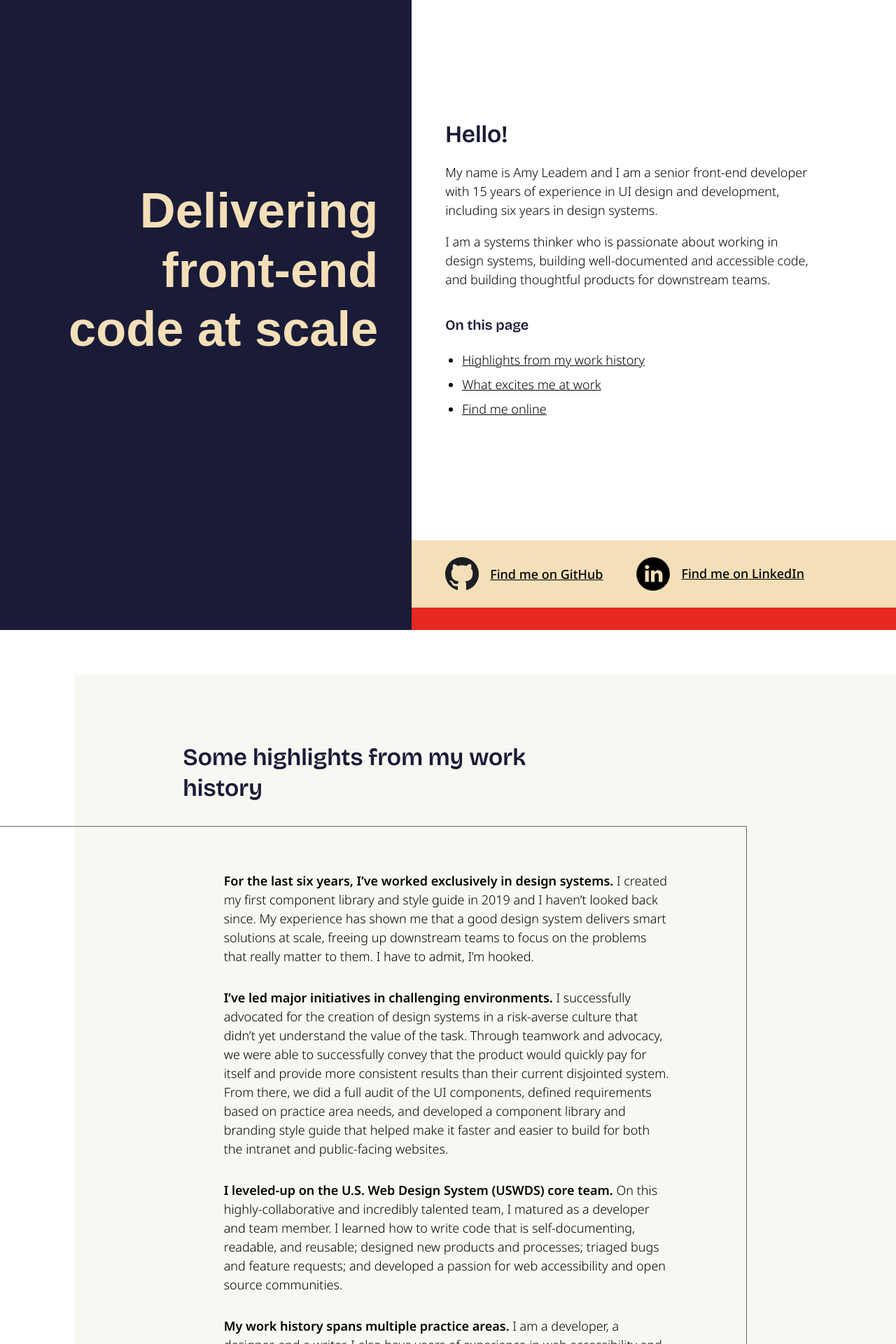
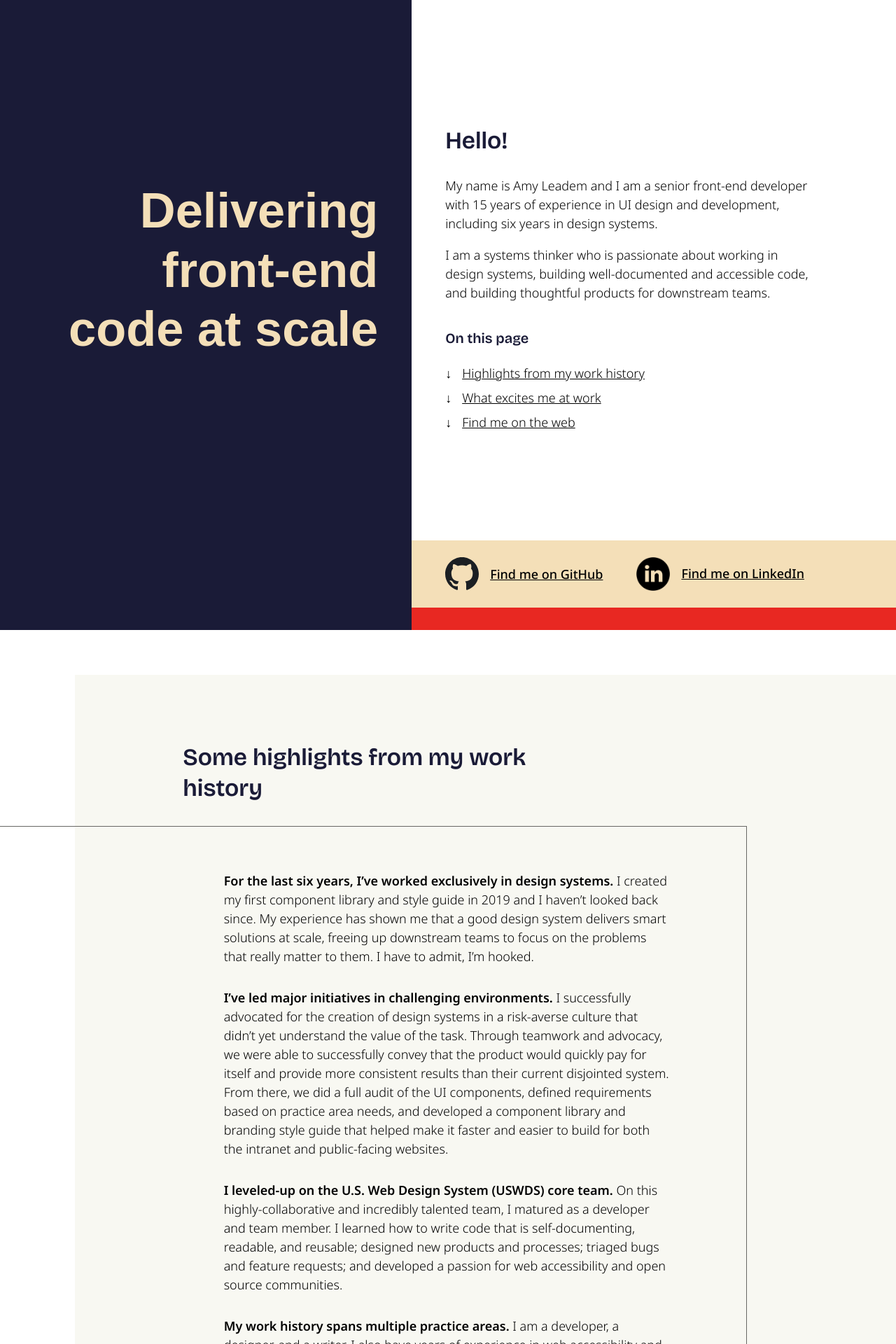
Before and after one commit to amyleadem/amyleadem.github.io, a Jekyll site: the page built from index.md, in a window 1280 px wide. Shown: the top 1920 px of the page at 70% size. Built offline with Jekyll 4.4.1, drawn with Linux system fonts in a browser that asks for light colours; some web fonts are replaced.

Commit message:
Clean up code; make code reusable

```diff
--- a/_styles/_base.scss
+++ b/_styles/_base.scss
@@ -12,7 +12,7 @@ html {
 }
 
 body {
-  background: white;
+  background: $color-site-background;
   font-family: $font-body;
 }
 
--- a/assets/css/styles.css
+++ b/assets/css/styles.css
@@ -1,3 +1,4 @@
+@charset "UTF-8";
 @import url("https://fonts.googleapis.com/css2?family=Bricolage+Grotesque:opsz,wght@12..96,200..800&family=Noto+Sans:ital,wght@0,100..900;1,100..900&family=Unbounded:wght@200..900&display=swap");
 /*! modern-normalize v3.0.1 | MIT License | https://github.com/sindresorhus/modern-normalize */
 /*
@@ -15,9 +16,7 @@ Use a better box model (opinionated).
 
 html {
   /* Improve consistency of default fonts in all browsers. (https://github.com/sindresorhus/modern-normalize/issues/3) */
-  font-family:
-    system-ui, "Segoe UI", Roboto, Helvetica, Arial, sans-serif,
-    "Apple Color Emoji", "Segoe UI Emoji";
+  font-family: system-ui, "Segoe UI", Roboto, Helvetica, Arial, sans-serif, "Apple Color Emoji", "Segoe UI Emoji";
   line-height: 1.15; /* 1. Correct the line height in all browsers. */
   -webkit-text-size-adjust: 100%; /* 2. Prevent adjustments of font size after orientation changes in iOS. */
   tab-size: 4; /* 3. Use a more readable tab size (opinionated). */
@@ -51,8 +50,7 @@ code,
 kbd,
 samp,
 pre {
-  font-family:
-    ui-monospace, SFMono-Regular, Consolas, "Liberation Mono", Menlo, monospace; /* 1 */
+  font-family: ui-monospace, SFMono-Regular, Consolas, "Liberation Mono", Menlo, monospace; /* 1 */
   font-size: 1em; /* 2 */
 }
 
@@ -116,9 +114,9 @@ textarea {
 Correct the inability to style clickable types in iOS and Safari.
 */
 button,
-[type="button"],
-[type="reset"],
-[type="submit"] {
+[type=button],
+[type=reset],
+[type=submit] {
   -webkit-appearance: button;
 }
 
@@ -148,7 +146,7 @@ Correct the cursor style of increment and decrement buttons in Safari.
 1. Correct the odd appearance in Chrome and Safari.
 2. Correct the outline style in Safari.
 */
-[type="search"] {
+[type=search] {
   -webkit-appearance: textfield; /* 1 */
   outline-offset: -2px; /* 2 */
 }
@@ -190,7 +188,7 @@ html {
   }
 }
 body {
-  background: white;
+  background: #fff;
   font-family: "Noto Sans", sans-serif;
 }
 
@@ -201,8 +199,7 @@ body {
 a {
   color: #1b1b1b;
 }
-a:visited,
-a:active {
+a:visited, a:active {
   color: #1b1b1b;
 }
 a:hover {
@@ -349,18 +346,15 @@ h4 {
 }
 
 .button {
-  background-color: white;
-  border: 1px solid #686765;
+  background-color: #383b85;
   display: inline-block;
+  font-size: 1.125rem;
   font-weight: 500;
-  margin-top: calc(8px * 2) !important;
-  padding: calc(8px * 1) calc(8px * 3);
+  padding: calc(8px * 2) calc(8px * 4);
   text-decoration: none;
 }
-.button,
-.button:visited,
-.button:active {
-  color: #1a1b37;
+.button, .button:visited, .button:active {
+  color: #f8f8f2;
 }
 
 .unstyled-list {
@@ -369,9 +363,118 @@ h4 {
   list-style: none;
 }
 
-section > h2 {
+.highlight-section {
+  display: grid;
+  grid-template-columns: repeat(12, 1fr);
+  grid-column-gap: 0px;
+  grid-column: 1/13;
+  margin-block: calc(8px * 8);
+}
+.highlight-section > h2 {
+  grid-column: 2/11;
   margin-bottom: calc(8px * 2);
   margin-top: 0;
+  padding-bottom: calc(8px * 2);
+  padding-left: calc(8px * 6);
+  padding-top: calc(8px * 8);
+}
+@media screen and (min-width: 900px) {
+  .highlight-section > h2 {
+    grid-column: 3/9;
+    padding-top: calc(8px * 12);
+  }
+}
+.highlight-section .background-offset {
+  background: #fff;
+}
+.highlight-section .background-offset:last-child {
+  height: calc(8px * 12);
+}
+.highlight-section ul {
+  padding: 0;
+  margin: 0;
+  list-style: none;
+  grid-column: 4/10;
+  margin-block: calc(8px * 6);
+}
+.highlight-section ul li {
+  padding-block: calc(8px * 2);
+}
+
+.right-section {
+  background: #f8f8f2;
+}
+.right-section .background-offset {
+  grid-column: 1/2;
+}
+.right-section .list-wrapper {
+  display: grid;
+  grid-template-columns: repeat(11, 1fr);
+  grid-column-gap: 0px;
+  border: 1px solid #686765;
+  border-left: none;
+  grid-column: 1/12;
+}
+.right-section ul {
+  grid-column: 3/11;
+}
+@media screen and (min-width: 900px) {
+  .right-section .list-wrapper {
+    display: grid;
+    grid-template-columns: repeat(10, 1fr);
+    grid-column-gap: 0px;
+    grid-column: 1/11;
+  }
+  .right-section ul {
+    grid-column: 4/10;
+  }
+}
+
+.left-section {
+  background: #1a1b37;
+}
+.left-section h2 {
+  color: #f4dfb8;
+}
+.left-section .background-offset {
+  grid-column: 12/13;
+}
+.left-section .list-wrapper {
+  display: grid;
+  grid-template-columns: repeat(11, 1fr);
+  grid-column-gap: 0px;
+  border: 1px solid #f4dfb8;
+  border-right: none;
+  grid-column: 2/13;
+}
+.left-section .list-wrapper .background-offset {
+  grid-column: 11/12;
+  height: 100%;
+}
+.left-section ul {
+  grid-column: 2/10;
+}
+.left-section ul li {
+  color: #f8f8f2;
+}
+@media screen and (min-width: 900px) {
+  .left-section .list-wrapper {
+    display: grid;
+    grid-template-columns: repeat(10, 1fr);
+    grid-column-gap: 0px;
+    grid-column: 3/13;
+  }
+  .left-section .list-wrapper .background-offset {
+    grid-column: 10/12;
+    height: 100%;
+  }
+  .left-section ul {
+    grid-column: 2/8;
+  }
+  .left-section .background-offset {
+    grid-column: 12/13;
+    height: 100%;
+  }
 }
 
 #intro-screen {
@@ -413,9 +516,7 @@ section > h2 {
   grid-column: 2/12;
   margin-block: calc(8px * 6);
 }
-#intro-screen
-  .grid-column:nth-of-type(2)
-  section[aria-label="find me on the web"] {
+#intro-screen .grid-column:nth-of-type(2) section[aria-label="find me on the web"] {
   display: grid;
   grid-template-columns: repeat(12, 1fr);
   grid-column-gap: 0px;
@@ -424,48 +525,33 @@ section > h2 {
   background: #f4dfb8;
   border-bottom: calc(8px * 1.5) solid #383b85;
 }
-#intro-screen
-  .grid-column:nth-of-type(2)
-  section[aria-label="find me on the web"]
-  ul {
+#intro-screen .grid-column:nth-of-type(2) section[aria-label="find me on the web"] ul {
   padding: 0;
   margin: 0;
   list-style: none;
   grid-column: 2/12;
   padding-block: calc(8px * 3);
 }
-#intro-screen
-  .grid-column:nth-of-type(2)
-  section[aria-label="find me on the web"]
-  ul
-  li {
+#intro-screen .grid-column:nth-of-type(2) section[aria-label="find me on the web"] ul li {
   padding-block: calc(8px * 1);
 }
-#intro-screen
-  .grid-column:nth-of-type(2)
-  section[aria-label="find me on the web"]
-  ul
-  a {
+#intro-screen .grid-column:nth-of-type(2) section[aria-label="find me on the web"] ul a {
   align-items: center;
   display: flex;
   font-weight: 500;
   margin-right: calc(8px * 6);
 }
-#intro-screen
-  .grid-column:nth-of-type(2)
-  section[aria-label="find me on the web"]
-  ul
-  img {
+#intro-screen .grid-column:nth-of-type(2) section[aria-label="find me on the web"] ul img {
   margin-right: calc(8px * 2);
-  width: calc(8px * 6);
+  width: calc(8px * 5);
 }
-@media screen and (min-width: 900px) {
-  #intro-screen
-    .grid-column:nth-of-type(2)
-    section[aria-label="find me on the web"]
-    ul {
+@media screen and (min-width: 600px) {
+  #intro-screen .grid-column:nth-of-type(2) section[aria-label="find me on the web"] ul {
     align-items: center;
     display: flex;
+  }
+  #intro-screen .grid-column:nth-of-type(2) section[aria-label="find me on the web"] ul img {
+    width: calc(8px * 6);
   }
 }
 @media screen and (min-width: 1200px) {
@@ -473,7 +559,7 @@ section > h2 {
     display: grid;
   }
   #intro-screen .grid-column:nth-of-type(1) {
-    grid-column: 1 / span 6;
+    grid-column: 1/span 6;
     height: 100vh;
   }
   #intro-screen .grid-column:nth-of-type(1) header {
@@ -491,7 +577,7 @@ section > h2 {
     display: grid;
     grid-template-columns: repeat(6, 1fr);
     grid-column-gap: 0px;
-    grid-column: 7 / span 6;
+    grid-column: 7/span 6;
     grid-template-rows: 1fr 128px;
   }
   #intro-screen .grid-column:nth-of-type(2) > * {
@@ -500,211 +586,79 @@ section > h2 {
   #intro-screen .grid-column:nth-of-type(2) > div {
     display: flex;
     flex-direction: column;
-    grid-column: 1 / span 5;
+    grid-column: 1/span 5;
     justify-content: center;
     margin-top: 0;
     padding-top: calc(8px * 6);
     padding-left: calc(8px * 6);
   }
-  #intro-screen
-    .grid-column:nth-of-type(2)
-    section[aria-label="find me on the web"] {
+  #intro-screen .grid-column:nth-of-type(2) section[aria-label="find me on the web"] {
     align-items: center;
     border-bottom: calc(8px * 4) solid #e82822;
     display: flex;
-    grid-column: 1 / span 6;
+    grid-column: 1/span 6;
   }
-  #intro-screen
-    .grid-column:nth-of-type(2)
-    section[aria-label="find me on the web"]
-    ul {
+  #intro-screen .grid-column:nth-of-type(2) section[aria-label="find me on the web"] ul {
     padding-left: calc(8px * 6);
   }
   #intro-screen nav ul {
+    list-style: none;
     margin-block: 0;
+    padding-left: 0;
+    position: relative;
   }
-}
-
-#work-highlights,
-#work-excite {
-  display: grid;
-  grid-template-columns: repeat(12, 1fr);
-  grid-column-gap: 0px;
-  grid-column: 1/13;
-  margin-top: calc(8px * 8);
-}
-#work-highlights h2,
-#work-excite h2 {
-  grid-column: 2/11;
-  padding-left: calc(8px * 6);
-  padding-top: calc(8px * 8);
-  padding-bottom: calc(8px * 2);
-}
-#work-highlights ul,
-#work-excite ul {
-  padding: 0;
-  margin: 0;
-  list-style: none;
-  grid-column: 4/10;
-  margin-block: calc(8px * 6);
-}
-#work-highlights ul li,
-#work-excite ul li {
-  padding-block: calc(8px * 2);
-}
-@media screen and (min-width: 900px) {
-  #work-highlights h2,
-  #work-excite h2 {
-    grid-column: 3/9;
-    padding-left: calc(8px * 6);
-    padding-top: calc(8px * 8 * 1.5);
-    padding-bottom: calc(8px * 2);
+  #intro-screen nav ul li {
+    margin-left: calc(8px * 3);
   }
-}
-
-#work-highlights {
-  background: #f8f8f2;
-}
-#work-highlights .background-offset {
-  background: #fff;
-  grid-column: 1/2;
-}
-#work-highlights .background-offset:last-child {
-  height: calc(8px * 8 * 1.5);
-}
-#work-highlights .list-wrapper {
-  display: grid;
-  grid-template-columns: repeat(11, 1fr);
-  grid-column-gap: 0px;
-  border: 1px solid #686765;
-  border-left: none;
-  grid-column: 1/12;
-}
-#work-highlights ul {
-  grid-column: 3/11;
-}
-@media screen and (min-width: 900px) {
-  #work-highlights .list-wrapper {
-    display: grid;
-    grid-template-columns: repeat(10, 1fr);
-    grid-column-gap: 0px;
-    grid-column: 1/11;
-  }
-  #work-highlights ul {
-    grid-column: 4/10;
-  }
-}
-
-#work-excite {
-  background: #1a1b37;
-  margin-top: calc(8px * 8 * 1.5);
-  z-index: -1;
-}
-#work-excite h2 {
-  color: #f4dfb8;
-}
-#work-excite .background-offset {
-  background: #fff;
-  grid-column: 12/13;
-}
-#work-excite .background-offset:last-child {
-  height: calc(8px * 8 * 1.5);
-}
-#work-excite .list-wrapper {
-  display: grid;
-  grid-template-columns: repeat(11, 1fr);
-  grid-column-gap: 0px;
-  border: 1px solid #f4dfb8;
-  border-right: none;
-  grid-column: 2/13;
-}
-#work-excite .list-wrapper .background-offset {
-  grid-column: 11/12;
-  height: 100%;
-}
-#work-excite ul {
-  grid-column: 2/10;
-}
-#work-excite ul li {
-  color: #f8f8f2;
-}
-@media screen and (min-width: 900px) {
-  #work-excite .list-wrapper {
-    display: grid;
-    grid-template-columns: repeat(10, 1fr);
-    grid-column-gap: 0px;
-    grid-column: 3/13;
-  }
-  #work-excite .list-wrapper .background-offset {
-    grid-column: 10/12;
-    height: 100%;
-  }
-  #work-excite ul {
-    grid-column: 2/8;
-  }
-  #work-excite .background-offset {
-    grid-column: 12/13;
-    height: 100%;
+  #intro-screen nav ul li::before {
+    content: "↓";
+    left: 0;
+    position: absolute;
   }
 }
 
 #contact {
-  grid-column: 1/13;
-  display: flex;
-  flex-direction: column;
-  align-items: center;
-  margin-top: 0;
-}
-#contact h2 {
-  padding-top: calc(8px * 8);
-  padding-bottom: calc(8px * 2);
+  background: #f8f8f2;
+  padding-bottom: calc(8px * 12);
+  margin-block: 0;
 }
 #contact ul {
   padding: 0;
   margin: 0;
   list-style: none;
-  align-items: center;
+  border-left: 1px solid #686765;
   display: flex;
   flex-direction: column;
-  margin-bottom: calc(8px * 8);
+  grid-column: 3/9;
+  padding-left: calc(8px * 4);
+}
+#contact ul li {
+  padding-block: calc(8px * 1);
 }
 #contact a {
   background-color: #383b85;
-  border: 1px solid #424242;
   display: inline-block;
+  font-size: 1.125rem;
   font-weight: 500;
-  margin-top: calc(8px * 2) !important;
-  padding: calc(8px * 1) calc(8px * 3);
+  padding: calc(8px * 2) calc(8px * 4);
   text-decoration: none;
-  font-size: 1.125rem;
-  padding: calc(8px * 2) calc(8px * 4);
   margin-inline: 8px;
 }
-#contact a,
-#contact a:visited,
-#contact a:active {
+#contact a, #contact a:visited, #contact a:active {
   color: #fff;
 }
 #contact a:first-of-type {
   margin-left: 0;
 }
 @media (min-width: 900px) {
-  #contact {
-    display: grid;
-    grid-template-columns: repeat(12, 1fr);
-    grid-column-gap: 0px;
-    grid-column: 1/13;
-  }
   #contact h2 {
     grid-column: 3/11;
   }
   #contact ul {
+    border: none;
     flex-direction: row;
-    grid-column: 3/11;
+    flex-wrap: wrap;
+    grid-column: 3/12;
+    padding-left: calc(8px * 6);
   }
 }
-@media (min-width: 900px) {
-  #contact ul {
-    grid-column: 4/10;
-  }
-}
--- a/index.md
+++ b/index.md
@@ -21,7 +21,7 @@ layout: default
         <ul>
           <li><a href="#highlights">Highlights from my work history</a></li>
           <li><a href="#excited">What excites me at work</a></li>
-          <li><a href="#find-me">Find me online</a></li>
+          <li><a href="#find-me">Find me on the web</a></li>
         </ul>
       </nav>
     </div>
@@ -44,9 +44,9 @@ layout: default
   </div>
 </div>
 
-<section id="work-highlights" aria-labelledby="highlights">
+<section id="work-highlights" class="highlight-section right-section" aria-labelledby="highlights-description">
   <div class="background-offset"></div>
-  <h2 id="highlights">Some highlights from my work history</h2>
+  <h2 id="highlights-description">Some highlights from my work history</h2>
   <div class="list-wrapper">
     <div class="background-offset"></div>
     <ul>
@@ -67,7 +67,7 @@ layout: default
   <div class="background-offset"></div>
 </section>
 
-<section id="work-excite" aria-labelledby="excited">
+<section id="work-excite" class="highlight-section left-section" aria-labelledby="excited">
   <h2 id="excited">What excites me at work</h2>
   <div class="background-offset"></div>
   <div class="list-wrapper">
@@ -87,11 +87,12 @@ layout: default
   <div class="background-offset"></div>
 </section>
 
-<footer id="contact" aria-labelledby="find-me">
+<footer class="highlight-section" id="contact" aria-labelledby="find-me">
   <h2 id="find-me">Find me on the web</h2>
-  <ul>
-    <li><a href="https://github.com/amyleadem">Find me on GitHub</a></li>
-    <li><a href="http://www.linkedin.com/in/amyleadem">Find me on LinkedIn</a></li>
-    <li><a href="mailto:amyleadem@gmail.com">Email me</a></li>
-  </ul>
+    <ul>
+      <li><a href="https://github.com/amyleadem">Download my resume</a></li>
+      <li><a href="https://github.com/amyleadem">Find me on GitHub</a></li>
+      <li><a href="http://www.linkedin.com/in/amyleadem">Find me on LinkedIn</a></li>
+      <li><a href="mailto:amyleadem@gmail.com">Email me</a></li>
+    </ul>
 </footer>
```
Also changed, not shown: _styles/_mixins.scss (+4 -6 lines), _styles/_vars.scss (+8 -1 lines), _styles/styles.scss (+159 -160 lines).
